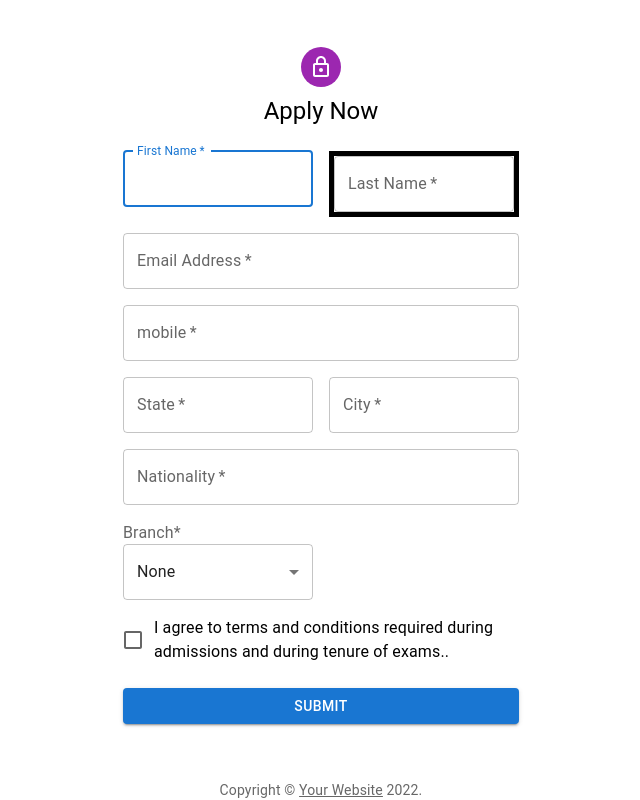
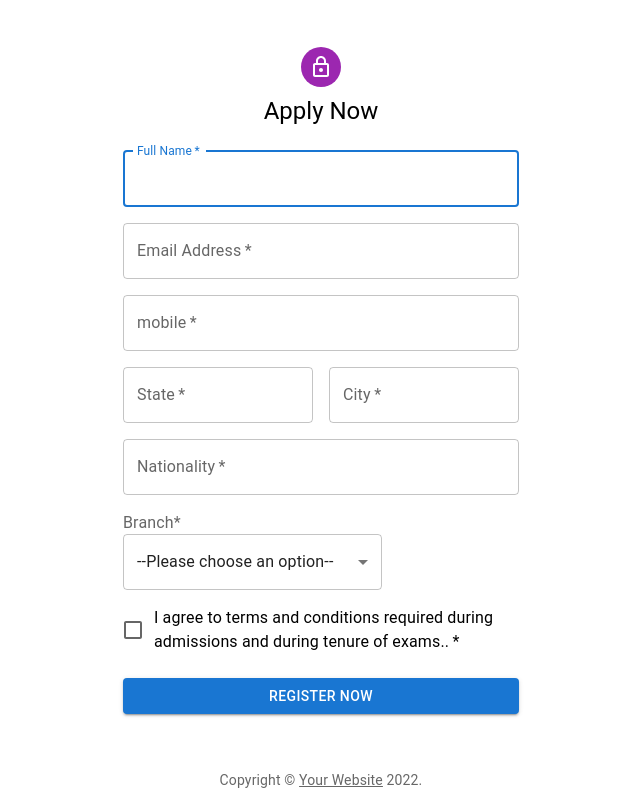
Before and after one commit to DeathRay99/college-interaction-portal, a React (Create React App) app: page /applyNow in a window 1280 px wide. Shown: the part 4047-4847 px from the top of the page, without its empty margins (319-959 px from the left). Built offline with nearby package versions, Linux system fonts and the light colour scheme.

Commit message:
10th commit

```diff
--- a/package.json
+++ b/package.json
@@ -19,6 +19,7 @@
     "react-countup": "^6.3.1",
     "react-dom": "^18.2.0",
     "react-material-ui-carousel": "^3.4.2",
+    "react-router-dom": "^5.2.0",
     "react-scripts": "5.0.1",
     "react-scroll-trigger": "^0.6.14",
     "react-swipeable-views": "^0.14.0",
--- a/src/App.js
+++ b/src/App.js
@@ -1,25 +1,27 @@
-import NavTop from './components/NavTop';
-import NavTop2 from './components/NavTop2';
-import Carousel from './components/Carousel';
-import Footer from './components/Footer';
-import BasicStack from './components/SecondPage/BasicStack';
-import ApplyNow from  './components/ApplyNow';
-
+import NavTop from "./components/NavTop";
+import NavTop2 from "./components/NavTop2";
+import Carousel from "./components/Carousel";
+import Footer from "./components/Footer";
+import BasicStack from "./components/SecondPage/BasicStack";
+import { BrowserRouter as Router, Switch, Route, Link } from "react-router-dom";
+import ApplyNow from "./components/ApplyNow";
 function App() {
   return (
-    <div className="App">
-      <NavTop/>
-      <div style={{position:"relative"}}>
-      <NavTop2/>
-      <Carousel/>
+    <Router>
+      <div className="App">
+        <NavTop />
+        <div style={{ position: "relative" }}>
+          <NavTop2 />
+          <Carousel />
+        </div>
+        <BasicStack />
+        <Footer />
+        <Switch>
+          <Route component={ApplyNow} path="/applyNow" />
+        </Switch>
       </div>
-      <BasicStack/>
-      <Footer/>
-      <ApplyNow/>
-
-    </div>
+      </Router>
   );
 }
 
-
 export default App;
--- a/src/components/ApplyNow.js
+++ b/src/components/ApplyNow.js
@@ -1,4 +1,4 @@
-import React, { useState } from 'react'
+import React, { useState } from "react";
 import Avatar from "@mui/material/Avatar";
 import Button from "@mui/material/Button";
 import CssBaseline from "@mui/material/CssBaseline";
@@ -37,18 +37,58 @@ function Copyright(props) {
 const theme = createTheme();
 
 export default function ApplyNow() {
+  const [stream, setStream] = useState("Select");
+  const [name, setName] = useState("");
+  const [email, setEmail] = useState("");
+  const [mobile, setMobile] = useState("");
+  const [state, setState] = useState("");
+  const [city, setCity] = useState("");
+  const [nationality, setNationality] = useState("");
+
   const handleSubmit = (event) => {
     event.preventDefault();
-    const data = new FormData(event.currentTarget);
+    if(stream==="Select"||stream==="None"){
+      setStream("None");
+      return ;
+    }
     console.log({
-      email: data.get("email"),
-      password: data.get("password"),
+      name: name,
+      email: email,
+      mobile: mobile,
+      city: city,
+      state: state,
+      nationality: nationality,
+      stream: stream,
     });
+    setName("");
+    setStream("Select");
+    setEmail("");
+    setMobile("");
+    setState("");
+    setCity("");
+    setNationality("");
   };
-  const [stream,setStream] = useState(0);
 
-  const handleChange = (event) => {
+  const handleStreamChange = (event) => {
     setStream(event.target.value);
+  };
+  const handleEmailChange = (event) => {
+    setEmail(event.target.value);
+  };
+  const handleNameChange = (event) => {
+    setName(event.target.value);
+  };
+  const handleStateChange = (event) => {
+    setState(event.target.value);
+  };
+  const handleCityChange = (event) => {
+    setCity(event.target.value);
+  };
+  const handleNationalityChange = (event) => {
+    setNationality(event.target.value);
+  };
+  const handleMobileChange = (event) => {
+    setMobile(event.target.value);
   };
   return (
     <ThemeProvider theme={theme}>
@@ -70,33 +110,21 @@ export default function ApplyNow() {
           </Typography>
           <Box
             component="form"
-            noValidate
             onSubmit={handleSubmit}
             sx={{ mt: 3 }}
           >
             <Grid container spacing={2}>
-              <Grid item xs={12} sm={6}>
+              <Grid item xs={12}>
                 <TextField
                   autoComplete="given-name"
-                  name="firstName"
+                  name="fullName"
                   required
                   fullWidth
-                  id="firstName"
-                  label="First Name"
+                  id="fullName"
+                  label="Full Name"
                   autoFocus
-                />
-              </Grid>
-              <Grid item xs={12} sm={6}>
-                <TextField
-                  required
-                  fullWidth
-                  id="lastName"
-                  label="Last Name"
-                  name="lastName"
-                  autoComplete="family-name"
-                  sx={{
-                    border: "5px solid black"
-                  }}
+                  value={name}
+                  onChange={handleNameChange}
                 />
               </Grid>
               <Grid item xs={12}>
@@ -107,6 +135,8 @@ export default function ApplyNow() {
                   label="Email Address"
                   name="email"
                   autoComplete="email"
+                  onChange={handleEmailChange}
+                  value={email}
                 />
               </Grid>
               <Grid item xs={12}>
@@ -118,6 +148,8 @@ export default function ApplyNow() {
                   type="text"
                   id="Mobile"
                   autoComplete=""
+                  onChange={handleMobileChange}
+                  value={mobile}
                 />
               </Grid>
 
@@ -130,9 +162,11 @@ export default function ApplyNow() {
                   type="text"
                   id="state"
                   autoComplete=""
+                  value={state}
+                  onChange={handleStateChange}
                 />
               </Grid>
-              <Grid item xs={11} sm={6}>
+              <Grid item xs={12} sm={6}>
                 <TextField
                   required
                   fullWidth
@@ -141,9 +175,10 @@ export default function ApplyNow() {
                   type="text"
                   id="city"
                   autoComplete=""
+                  value={city}
+                  onChange={handleCityChange}
                 />
               </Grid>
-
               <Grid item xs={12}>
                 <div></div>
                 <TextField
@@ -153,27 +188,29 @@ export default function ApplyNow() {
                   label="Nationality"
                   type="text"
                   id="Nationality"
+                  value={nationality}
                   autoComplete=""
+                  onChange={handleNationalityChange}
                 />
               </Grid>
-              <Grid item xs={12} sm={6}>
-              <InputLabel>Branch*</InputLabel>
+              <Grid item xs={12} sm={8}>
+                <InputLabel>Branch*</InputLabel>
                 <Select
-                  disableUnderline
                   required
                   fullWidth
                   value={stream}
-        onChange={handleChange}
+                  onChange={handleStreamChange}
+                  style={{backgroundColor: stream==="None"?"rgba(237, 124, 124, 0.7)":"transparent"}}
                 >
-                  <MenuItem value={0}>None</MenuItem>
-                  <MenuItem value={1}>ECE</MenuItem>
-                  <MenuItem value={2}>CSE</MenuItem>
+                  <MenuItem value="Select">--Please choose an option--</MenuItem>
+                  <MenuItem value="Ece">ECE</MenuItem>
+                  <MenuItem value="Cse">CSE</MenuItem>
                 </Select>
               </Grid>
               <Grid item xs={12}>
                 <FormControlLabel
                   control={
-                    <Checkbox value="allowExtraEmails" color="primary" />
+                    <Checkbox value="allowExtraEmails" color="primary" required />
                   }
                   label="I agree to terms and conditions required during admissions and during tenure of exams.."
                 />
@@ -185,11 +222,10 @@ export default function ApplyNow() {
               variant="contained"
               sx={{ mt: 3, mb: 2 }}
             >
-              Submit
+              Register Now
             </Button>
             <Grid container justifyContent="flex-end">
-              <Grid item>
-              </Grid>
+              <Grid item></Grid>
             </Grid>
           </Box>
         </Box>
--- a/src/components/NavTop2.js
+++ b/src/components/NavTop2.js
@@ -1,6 +1,7 @@
 import './NavTop2.css';
 import { useEffect, useState } from "react";
 import jiitLogo from './assets/jiitLogo.png';
+import {Link} from "react-router-dom";
 function NavTop2(){
   const [show, setShow] = useState(false);
   useEffect(() => {
@@ -17,11 +18,11 @@ function NavTop2(){
            <img  className="logo" src={jiitLogo}  alt="" />
          </div>
         <div className="navTop2Anchor">
-          <a href="">About Us</a>
-          <a href="">Programs</a>
-          <a href="">Infrastructure</a>
-          <a href="">Webportal</a>
-          <a id="apply-now-btn" href="">Apply Now 2022</a>
+          <a href="#">About Us</a>
+          <a href="#">Programs</a>
+          <a href="#">Infrastructure</a>
+          <a href="#">Webportal</a>
+          <Link id="apply-now-btn" to="/applyNow">Apply Now 2022</Link>
           </div>
         </div>
     )
```
Also changed, not shown: 1 other file (tests, documents, lock files or other folders).
